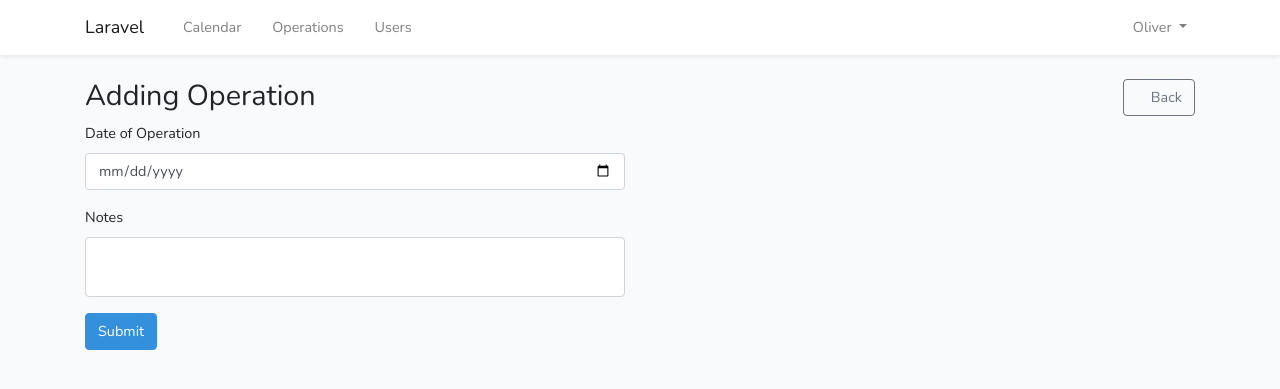
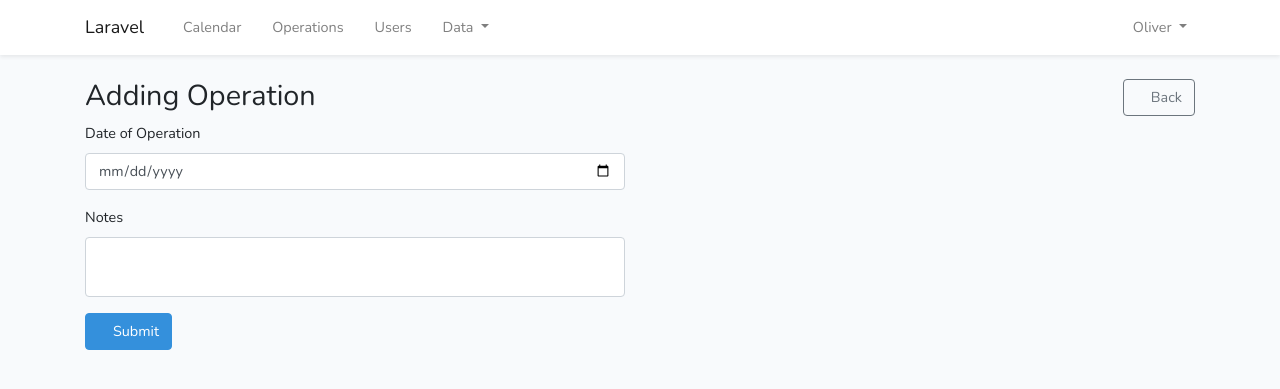
Before and after one commit to oliverearl/railrota, a Laravel app: page /operations/create in a window 1280 px wide. Shown: the top 389 px of the page. Run offline with Laravel 8, Linux system fonts and the light colour scheme; a user stored in the database is signed in; data comes from the database, SQL or seed files in the repository; style sheets or scripts are compiled from the project's sources; some web fonts are replaced.

Commit message:
code: aesthetic changes

```diff
--- a/project/resources/views/layouts/_nav.blade.php
+++ b/project/resources/views/layouts/_nav.blade.php
@@ -19,6 +19,19 @@
                 </li>
                 <li class="nav-item">
                     <a href="{{route('users.index')}}" class="nav-link"><i class="fas fa-users"></i> Users</a>
+                </li>
+                <li class="nav-item dropdown">
+                    <a id="dataDropdown" class="nav-link dropdown-toggle" href="#" role="button" data-toggle="dropdown" aria-haspopup="true" aria-expanded="false" v-pre>
+                        <i class="fas fa-table"></i> Data<span class="caret"></span>
+                    </a>
+                    <div class="dropdown-menu dropdown-menu-left" aria-labelledby="dataDropdown">
+                        <a class='dropdown-item' href="{{ route('roles.index') }}"><i class="fas fa-user-tag"></i> Roles</a>
+                        <a class='dropdown-item' href="{{ route('role_types.index') }}"><i class="fas fa-user-md"></i> Role Types</a>
+                        <a class='dropdown-item' href="{{ route('role_competencies.index') }}"><i class="fas fa-graduation-cap"></i> Role Competencies</a>
+                        <a class='dropdown-item' href="{{ route('locations.index') }}"><i class="fas fa-map-signs"></i> Locations</a>
+                        <a class='dropdown-item' href="{{ route('steam_locomotives.index') }}"><i class="fas fa-train"></i> Steam Locomotives</a>
+                        <a class='dropdown-item' href="{{ route('powered_locomotives.index') }}"><i class="fas fa-bolt"></i> Diesel and Electric Locomotives</a>
+                    </div>
                 </li>
             </ul>
             @endauth
--- a/project/resources/views/location/index.blade.php
+++ b/project/resources/views/location/index.blade.php
@@ -28,7 +28,7 @@
                     <tbody>
                     @foreach ($locations as $location)
                         <tr>
-                            <td><a class="btn btn-secondary" href=" {{ route('locations.show', $location->id) }}">View</a></td>
+                            <td><a class="btn btn-secondary" href=" {{ route('locations.show', $location->id) }}"><i class="fas fa-binoculars"></i> View</a></td>
                             @if (Auth::user()->isAdmin())
                                 <td><a class="btn btn-primary" href=" {{ route('locations.edit', $location->id) }}"><i class="fas fa-edit"></i> Edit</a></td>
                                 <td>
--- a/project/resources/views/operation/create.blade.php
+++ b/project/resources/views/operation/create.blade.php
@@ -37,7 +37,7 @@
                 </div>
 
                 <div class="form-group">
-                    <input class="form-group btn btn-primary" type="submit" value="Submit">
+                    <button class="form-group btn btn-primary" type="submit"><i class="fas fa-save"></i> Submit</button>
                 </div>
             </form>
         </section>
--- a/project/resources/views/shift/edit.blade.php
+++ b/project/resources/views/shift/edit.blade.php
@@ -119,7 +119,7 @@
                 </div>
 
                 <div class="form-group">
-                    <input class="form-group btn btn-primary" type="submit" value="Submit">
+                    <button class="form-group btn btn-primary" type="submit"><i class="fas fa-save"></i> Submit</button>
                 </div>
             </form>
         </section>
```
Also changed, not shown: project/resources/views/shift/create.blade.php (+6 -6 lines).
